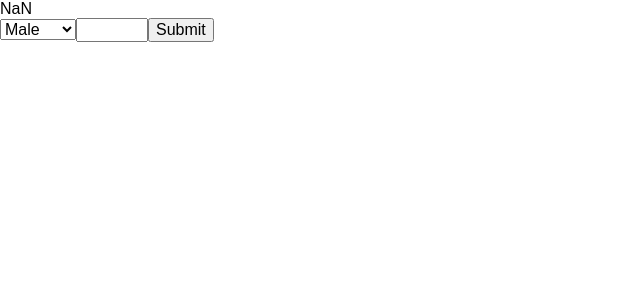
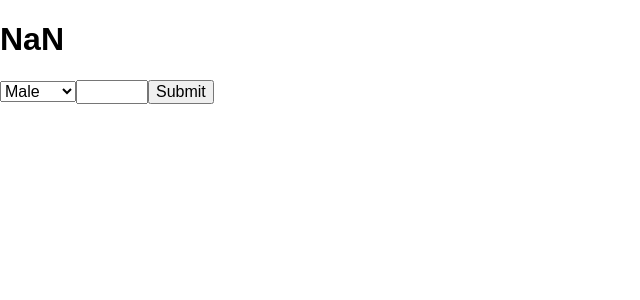
Before and after one commit to dhkaneda/mori.io, a React app: page / in a window 1280 px wide. Shown: the top 300 px of the page, without its empty margins (0-640 px from the left). Built offline with nearby package versions, Linux system fonts and the light colour scheme; the HTML template or start-up script is replaced by a standard one.

Commit message:
Countdown comp made to accept target date prop

```diff
--- a/client/src/components/countdown/countdown.jsx
+++ b/client/src/components/countdown/countdown.jsx
@@ -1,10 +1,10 @@
 import React from 'react';
 import DeathdayInput from './deathdayInput';
-import CountdownDigits from './countdownDigits';
+import DeathdayCountdown from './deathdayCountdown';
 
 const Countdown = () => (
   <div>
-    <CountdownDigits />
+    <DeathdayCountdown />
     <DeathdayInput />
   </div>
 );
--- a/client/src/components/countdown/countdownDigits.jsx
+++ b/client/src/components/countdown/countdownDigits.jsx
@@ -1,18 +1,12 @@
 import React, { useState, useEffect } from 'react';
 
-const CountdownDigits = () => {
-  const [deathday, setDeathday] = useState('');
+const CountdownDigits = ({ targetDate }) => {
   const [secondsLeft, setSecondsLeft] = useState('loading');
 
   const findSeconds = () => {
     const now = new Date();
-    return (Math.floor((deathday - now.getTime()) / 1000));
+    return (Math.floor((targetDate - now.getTime()) / 1000));
   };
-
-  // continually checks for updated deathday in case input is changed
-  useEffect(() => {
-    setDeathday(Date.parse(localStorage.getItem('deathday')));
-  });
 
   // starts countdown automatically
   useEffect(() => {
@@ -22,9 +16,9 @@ const CountdownDigits = () => {
   });
 
   return (
-    <div>
+    <h1>
       {secondsLeft}
-    </div>
+    </h1>
   );
 };
 
--- /dev/null
+++ b/client/src/components/countdown/deathdayCountdown.jsx
@@ -0,0 +1,18 @@
+import React, { useState, useEffect } from 'react';
+import CountdownDigits from './countdownDigits';
+
+
+const DeathdayCountdown = () => {
+  const [deathday, setDeathday] = useState('');
+
+  // continually checks for updated deathday in case input is changed
+  useEffect(() => {
+    setDeathday(Date.parse(localStorage.getItem('deathday')));
+  });
+
+  return (
+    <CountdownDigits targetDate={deathday} />
+  );
+};
+
+export default DeathdayCountdown;
```
Also changed, not shown: .eslintrc.js.
